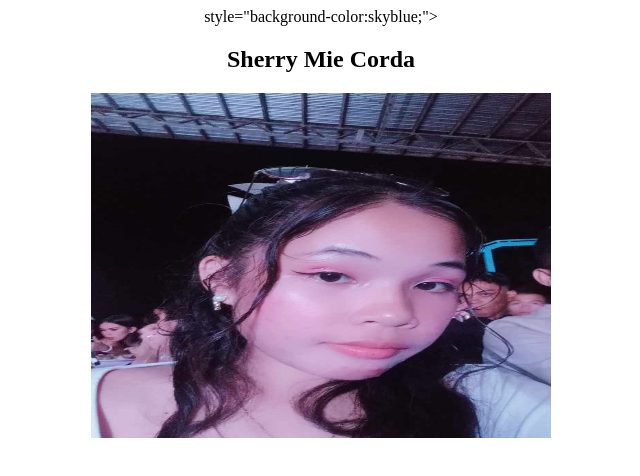
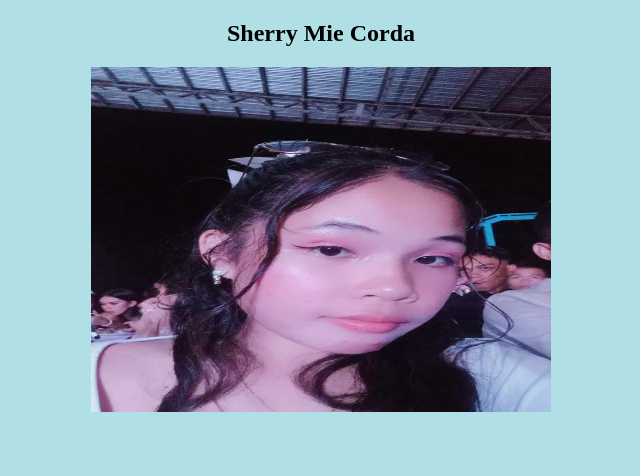
Before and after one commit to Sherrymie/sherrycorda, a plain HTML site: page index.html in a window 1280 px wide. Shown: the whole page, without its empty margins (319-959 px from the left). Drawn offline with Linux system fonts and the light colour scheme.

Commit message:
Update index.html

```diff
--- a/index.html
+++ b/index.html
@@ -1,8 +1,7 @@
 <!DOCTYPE html>
 <html>
 <center>
-style="background-color:skyblue;">
-<body>
+<body style="background-color:powderblue;">
 <h2>Sherry Mie Corda</h2>
 <img src="images/corda.jpg" width="460" height="345">
 <p If you want a happy ending, that depends, of course, on where you stop your story;
```
